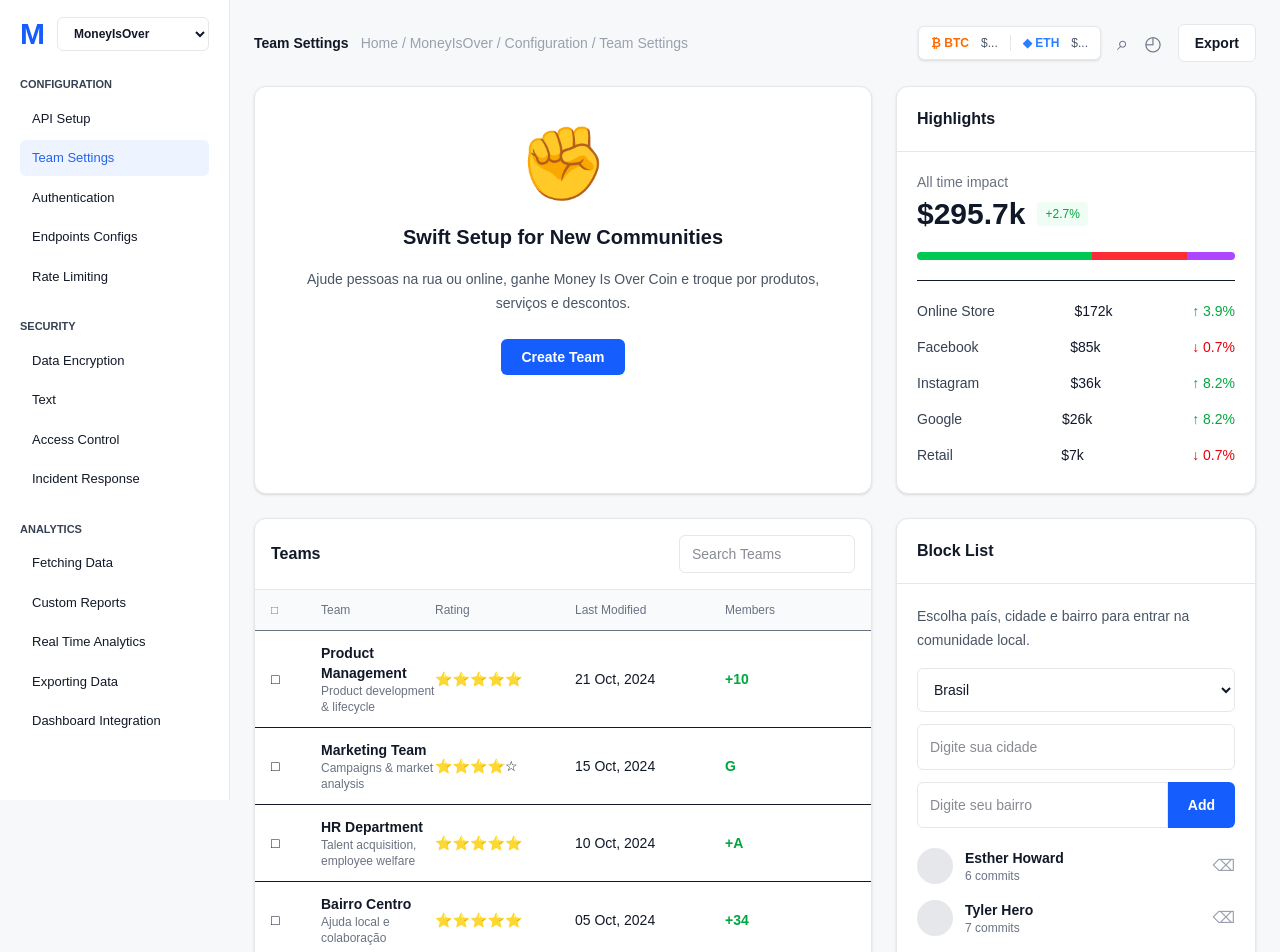
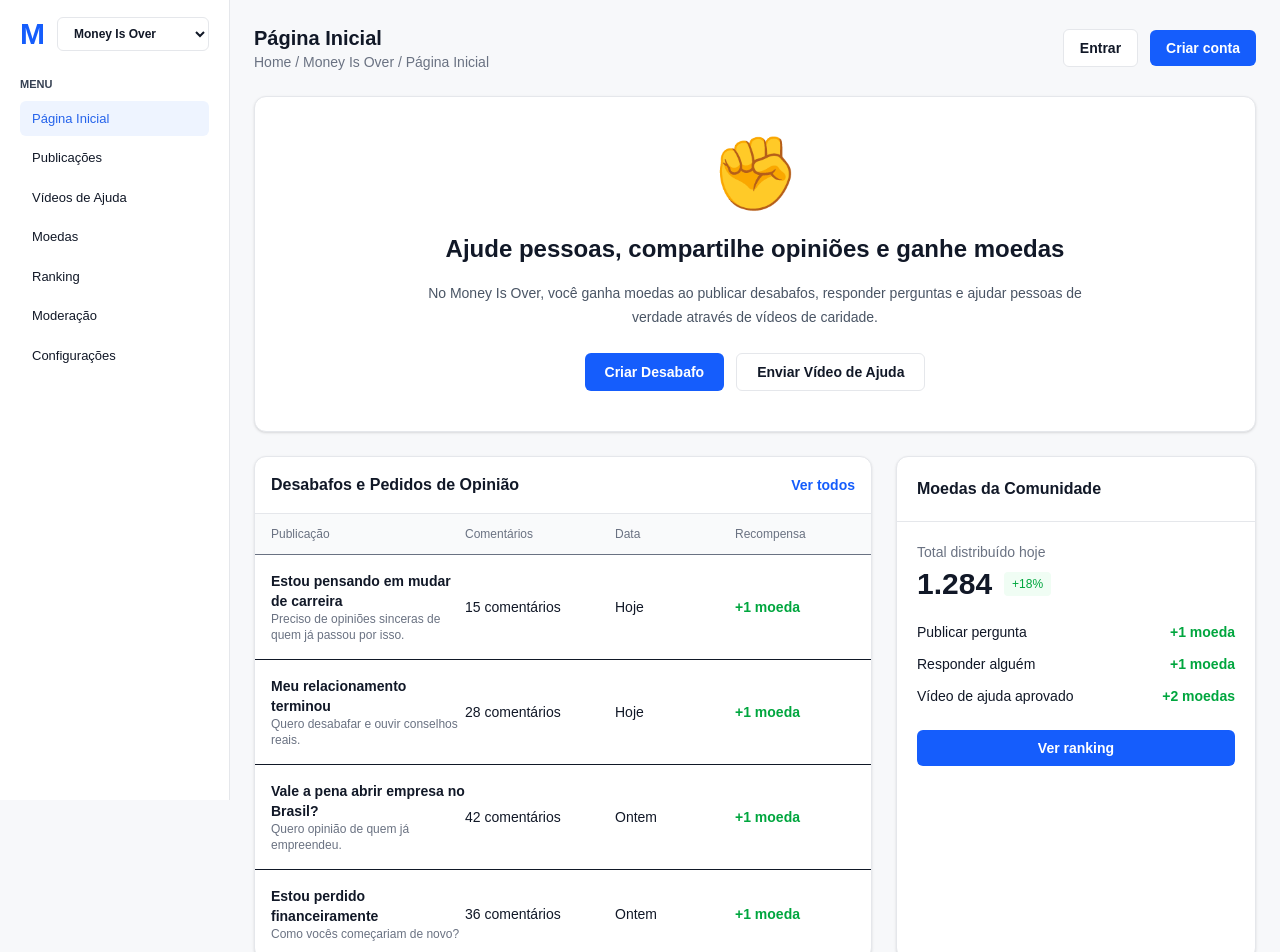
Before and after one commit to usdlorenzo/moneyisover, a Next.js app in the folder moneyisover/: page / in a window 1280 px wide. Shown: the top 952 px of the page. Built offline with nearby package versions, Linux system fonts and the light colour scheme; no server answers.

Commit message:
Update page.tsx

```diff
--- a/moneyisover/app/page.tsx
+++ b/moneyisover/app/page.tsx
@@ -1,62 +1,31 @@
 "use client";
 
-import { useEffect, useState } from "react";
+import { useState } from "react";
 
 export default function Home() {
-  const [active, setActive] = useState("Team Settings");
-  const [team, setTeam] = useState("");
-  const [country, setCountry] = useState("Brasil");
-  const [prices, setPrices] = useState({ bitcoin: 0, ethereum: 0 });
+  const [active, setActive] = useState("Página Inicial");
 
-  useEffect(() => {
-    async function loadPrices() {
-      try {
-        const res = await fetch(
-          "https://api.coingecko.com/api/v3/simple/price?ids=bitcoin,ethereum&vs_currencies=usd"
-        );
-        const data = await res.json();
-        setPrices({
-          bitcoin: data.bitcoin.usd,
-          ethereum: data.ethereum.usd,
-        });
-      } catch (e) {
-        console.log(e);
-      }
-    }
-
-    loadPrices();
-    const timer = setInterval(loadPrices, 30000);
-    return () => clearInterval(timer);
-  }, []);
-
-  const config = [
-    "API Setup",
-    "Team Settings",
-    "Authentication",
-    "Endpoints Configs",
-    "Rate Limiting",
+  const menu = [
+    "Página Inicial",
+    "Publicações",
+    "Vídeos de Ajuda",
+    "Moedas",
+    "Ranking",
+    "Moderação",
+    "Configurações",
   ];
 
-  const security = [
-    "Data Encryption",
-    "Text",
-    "Access Control",
-    "Incident Response",
+  const posts = [
+    ["Estou pensando em mudar de carreira", "Preciso de opiniões sinceras de quem já passou por isso.", "15 comentários", "Hoje", "+1 moeda"],
+    ["Meu relacionamento terminou", "Quero desabafar e ouvir conselhos reais.", "28 comentários", "Hoje", "+1 moeda"],
+    ["Vale a pena abrir empresa no Brasil?", "Quero opinião de quem já empreendeu.", "42 comentários", "Ontem", "+1 moeda"],
+    ["Estou perdido financeiramente", "Como vocês começariam de novo?", "36 comentários", "Ontem", "+1 moeda"],
   ];
 
-  const analytics = [
-    "Fetching Data",
-    "Custom Reports",
-    "Real Time Analytics",
-    "Exporting Data",
-    "Dashboard Integration",
-  ];
-
-  const teams = [
-    ["Product Management", "Product development & lifecycle", "⭐⭐⭐⭐⭐", "21 Oct, 2024", "+10"],
-    ["Marketing Team", "Campaigns & market analysis", "⭐⭐⭐⭐☆", "15 Oct, 2024", "G"],
-    ["HR Department", "Talent acquisition, employee welfare", "⭐⭐⭐⭐⭐", "10 Oct, 2024", "+A"],
-    ["Bairro Centro", "Ajuda local e colaboração", "⭐⭐⭐⭐⭐", "05 Oct, 2024", "+34"],
+  const videos = [
+    ["Distribuição de alimentos", "Usuário ajudou famílias em situação difícil.", "2 moedas"],
+    ["Ajuda a idoso", "Usuário ajudou um idoso com compras e transporte.", "2 moedas"],
+    ["Doação de roupas", "Usuário gravou a entrega de roupas para pessoas necessitadas.", "2 moedas"],
   ];
 
   function MenuItem({ item }: { item: string }) {
@@ -80,210 +49,168 @@
         <div className="mb-6 flex items-center gap-3">
           <div className="text-3xl font-black text-blue-600">M</div>
           <select className="w-full rounded-md border border-gray-200 bg-white px-3 py-2 text-xs font-semibold outline-none">
-            <option>MoneyIsOver</option>
+            <option>Money Is Over</option>
           </select>
         </div>
 
         <p className="mb-2 text-[11px] font-bold uppercase text-gray-700">
-          Configuration
+          Menu
         </p>
-        <div className="space-y-1">{config.map((i) => <MenuItem key={i} item={i} />)}</div>
 
-        <p className="mb-2 mt-6 text-[11px] font-bold uppercase text-gray-700">
-          Security
-        </p>
-        <div className="space-y-1">{security.map((i) => <MenuItem key={i} item={i} />)}</div>
-
-        <p className="mb-2 mt-6 text-[11px] font-bold uppercase text-gray-700">
-          Analytics
-        </p>
-        <div className="space-y-1">{analytics.map((i) => <MenuItem key={i} item={i} />)}</div>
+        <div className="space-y-1">
+          {menu.map((i) => (
+            <MenuItem key={i} item={i} />
+          ))}
+        </div>
       </aside>
 
       <section className="ml-[230px] p-6">
         <header className="mb-6 flex items-center justify-between">
-          <div className="flex items-center gap-3 text-sm">
-            <h1 className="font-semibold">{active}</h1>
-            <span className="text-gray-400">
-              Home / MoneyIsOver / Configuration / {active}
-            </span>
+          <div>
+            <h1 className="text-xl font-bold">{active}</h1>
+            <p className="text-sm text-gray-500">
+              Home / Money Is Over / {active}
+            </p>
           </div>
 
-          <div className="flex items-center gap-4">
-            <div className="flex items-center gap-3 rounded-md border border-gray-200 bg-white px-3 py-2 text-xs shadow-sm">
-              <span className="font-bold text-orange-500">₿ BTC</span>
-              <span className="text-gray-600">
-                ${prices.bitcoin ? prices.bitcoin.toLocaleString("en-US") : "..."}
-              </span>
-              <span className="h-4 w-px bg-gray-200" />
-              <span className="font-bold text-blue-500">◆ ETH</span>
-              <span className="text-gray-600">
-                ${prices.ethereum ? prices.ethereum.toLocaleString("en-US") : "..."}
-              </span>
-            </div>
-
-            <button className="text-xl text-gray-500">⌕</button>
-            <button className="text-xl text-gray-500">◴</button>
+          <div className="flex items-center gap-3">
             <button className="rounded-md border border-gray-200 bg-white px-4 py-2 text-sm font-semibold">
-              Export
+              Entrar
+            </button>
+            <button className="rounded-md bg-blue-600 px-4 py-2 text-sm font-semibold text-white">
+              Criar conta
             </button>
           </div>
         </header>
 
-        <div className="grid gap-6 lg:grid-cols-[1fr_360px]">
-          <div className="rounded-xl border border-gray-200 bg-white p-10 text-center shadow-sm">
-            <div className="mx-auto mb-6 text-7xl">✊</div>
-            <h2 className="text-xl font-semibold">
-              Swift Setup for New Communities
-            </h2>
-            <p className="mx-auto mt-4 max-w-xl text-sm leading-6 text-gray-600">
-              Ajude pessoas na rua ou online, ganhe Money Is Over Coin e troque
-              por produtos, serviços e descontos.
-            </p>
-            <button
-              onClick={() => alert("Criar comunidade")}
-              className="mt-6 rounded-md bg-blue-600 px-5 py-2 text-sm font-semibold text-white"
-            >
-              Create Team
+        <div className="mb-6 rounded-xl border border-gray-200 bg-white p-10 text-center shadow-sm">
+          <div className="mx-auto mb-6 text-7xl">✊</div>
+
+          <h2 className="text-2xl font-bold">
+            Ajude pessoas, compartilhe opiniões e ganhe moedas
+          </h2>
+
+          <p className="mx-auto mt-4 max-w-2xl text-sm leading-6 text-gray-600">
+            No Money Is Over, você ganha moedas ao publicar desabafos, responder
+            perguntas e ajudar pessoas de verdade através de vídeos de caridade.
+          </p>
+
+          <div className="mt-6 flex justify-center gap-3">
+            <button className="rounded-md bg-blue-600 px-5 py-2 text-sm font-semibold text-white">
+              Criar Desabafo
             </button>
-          </div>
 
-          <div className="rounded-xl border border-gray-200 bg-white shadow-sm">
-            <div className="border-b border-gray-200 p-5">
-              <h3 className="font-semibold">Highlights</h3>
-            </div>
-            <div className="p-5">
-              <p className="text-sm text-gray-500">All time impact</p>
-              <div className="mt-1 flex items-center gap-3">
-                <span className="text-3xl font-bold">$295.7k</span>
-                <span className="rounded bg-green-50 px-2 py-1 text-xs text-green-600">
-                  +2.7%
-                </span>
-              </div>
-
-              <div className="mt-5 flex h-2 overflow-hidden rounded-full">
-                <div className="w-[55%] bg-green-500" />
-                <div className="w-[30%] bg-red-500" />
-                <div className="w-[15%] bg-purple-500" />
-              </div>
-
-              <div className="mt-5 border-t pt-3">
-                {[
-                  ["Online Store", "$172k", "↑ 3.9%"],
-                  ["Facebook", "$85k", "↓ 0.7%"],
-                  ["Instagram", "$36k", "↑ 8.2%"],
-                  ["Google", "$26k", "↑ 8.2%"],
-                  ["Retail", "$7k", "↓ 0.7%"],
-                ].map(([name, value, percent]) => (
-                  <div key={name} className="flex justify-between py-2 text-sm">
-                    <span className="text-gray-700">{name}</span>
-                    <span>{value}</span>
-                    <span className={percent.includes("↑") ? "text-green-600" : "text-red-600"}>
-                      {percent}
-                    </span>
-                  </div>
-                ))}
-              </div>
-            </div>
+            <button className="rounded-md border border-gray-200 bg-white px-5 py-2 text-sm font-semibold">
+              Enviar Vídeo de Ajuda
+            </button>
           </div>
         </div>
 
-        <div className="mt-6 grid gap-6 lg:grid-cols-[1fr_360px]">
+        <div className="grid gap-6 lg:grid-cols-[1fr_360px]">
           <div className="rounded-xl border border-gray-200 bg-white shadow-sm">
             <div className="flex items-center justify-between border-b border-gray-200 p-4">
-              <h3 className="font-semibold">Teams</h3>
-              <input
-                placeholder="Search Teams"
-                className="w-44 rounded-md border border-gray-200 px-3 py-2 text-sm outline-none"
-              />
+              <h3 className="font-semibold">
+                Desabafos e Pedidos de Opinião
+              </h3>
+
+              <button className="text-sm font-semibold text-blue-600">
+                Ver todos
+              </button>
             </div>
 
-            <div className="grid grid-cols-[50px_1fr_140px_150px_130px] border-b bg-gray-50 px-4 py-3 text-xs text-gray-500">
-              <span>□</span>
-              <span>Team</span>
-              <span>Rating</span>
-              <span>Last Modified</span>
-              <span>Members</span>
+            <div className="grid grid-cols-[1fr_150px_120px_120px] border-b bg-gray-50 px-4 py-3 text-xs text-gray-500">
+              <span>Publicação</span>
+              <span>Comentários</span>
+              <span>Data</span>
+              <span>Recompensa</span>
             </div>
 
-            {teams.map((row) => (
+            {posts.map((row) => (
               <button
                 key={row[0]}
-                onClick={() => alert(`Abrindo ${row[0]}`)}
-                className="grid w-full grid-cols-[50px_1fr_140px_150px_130px] items-center border-b px-4 py-3 text-left text-sm hover:bg-gray-50"
+                onClick={() => alert(`Abrindo: ${row[0]}`)}
+                className="grid w-full grid-cols-[1fr_150px_120px_120px] items-center border-b px-4 py-4 text-left text-sm hover:bg-gray-50"
               >
-                <span>□</span>
                 <span>
                   <b>{row[0]}</b>
                   <p className="text-xs text-gray-500">{row[1]}</p>
                 </span>
+
                 <span>{row[2]}</span>
                 <span>{row[3]}</span>
                 <span className="font-bold text-green-600">{row[4]}</span>
               </button>
             ))}
-
-            <div className="flex items-center justify-between p-4 text-sm">
-              <span>
-                Show <button className="rounded border px-3 py-1">5</button> per page
-              </span>
-              <span>1-4 of 4 &nbsp; ← &nbsp; 1 &nbsp; →</span>
-            </div>
           </div>
 
           <div className="rounded-xl border border-gray-200 bg-white shadow-sm">
             <div className="border-b border-gray-200 p-5">
-              <h3 className="font-semibold">Block List</h3>
+              <h3 className="font-semibold">Moedas da Comunidade</h3>
             </div>
 
             <div className="p-5">
-              <p className="mb-4 text-sm leading-6 text-gray-600">
-                Escolha país, cidade e bairro para entrar na comunidade local.
-              </p>
+              <p className="text-sm text-gray-500">Total distribuído hoje</p>
 
-              <select
-                value={country}
-                onChange={(e) => setCountry(e.target.value)}
-                className="mb-3 w-full rounded-md border border-gray-200 p-3 text-sm outline-none"
-              >
-                <option>Brasil</option>
-                <option>Estados Unidos</option>
-                <option>Argentina</option>
-              </select>
-
-              <input
-                className="mb-3 w-full rounded-md border border-gray-200 p-3 text-sm outline-none"
-                placeholder="Digite sua cidade"
-              />
-
-              <div className="flex">
-                <input
-                  className="w-full rounded-l-md border border-gray-200 p-3 text-sm outline-none"
-                  placeholder="Digite seu bairro"
-                  value={team}
-                  onChange={(e) => setTeam(e.target.value)}
-                />
-                <button
-                  onClick={() => alert(`Entrando no bairro: ${team || "não informado"}`)}
-                  className="rounded-r-md bg-blue-600 px-5 text-sm font-semibold text-white"
-                >
-                  Add
-                </button>
+              <div className="mt-1 flex items-center gap-3">
+                <span className="text-3xl font-bold">1.284</span>
+                <span className="rounded bg-green-50 px-2 py-1 text-xs text-green-600">
+                  +18%
+                </span>
               </div>
 
-              <div className="mt-5 space-y-4">
-                {["Esther Howard", "Tyler Hero", "Arlene McCoy"].map((name, i) => (
-                  <div key={name} className="flex items-center gap-3">
-                    <div className="h-9 w-9 rounded-full bg-gray-200" />
-                    <div>
-                      <p className="text-sm font-semibold">{name}</p>
-                      <p className="text-xs text-gray-500">{i + 6} commits</p>
-                    </div>
-                    <button className="ml-auto text-gray-400">⌫</button>
-                  </div>
-                ))}
+              <div className="mt-5 space-y-3 text-sm">
+                <div className="flex justify-between">
+                  <span>Publicar pergunta</span>
+                  <b className="text-green-600">+1 moeda</b>
+                </div>
+
+                <div className="flex justify-between">
+                  <span>Responder alguém</span>
+                  <b className="text-green-600">+1 moeda</b>
+                </div>
+
+                <div className="flex justify-between">
+                  <span>Vídeo de ajuda aprovado</span>
+                  <b className="text-green-600">+2 moedas</b>
+                </div>
               </div>
+
+              <button className="mt-6 w-full rounded-md bg-blue-600 px-5 py-2 text-sm font-semibold text-white">
+                Ver ranking
+              </button>
             </div>
+          </div>
+        </div>
+
+        <div className="mt-6 rounded-xl border border-gray-200 bg-white shadow-sm">
+          <div className="flex items-center justify-between border-b border-gray-200 p-4">
+            <h3 className="font-semibold">Vídeos de Ajuda</h3>
+
+            <button className="text-sm font-semibold text-blue-600">
+              Ver todos
+            </button>
+          </div>
+
+          <div className="grid gap-4 p-5 lg:grid-cols-3">
+            {videos.map((video) => (
+              <div key={video[0]} className="rounded-lg border border-gray-200 p-4">
+                <div className="mb-4 flex h-36 items-center justify-center rounded-lg bg-gray-100 text-5xl">
+                  ▶
+                </div>
+
+                <h4 className="font-semibold">{video[0]}</h4>
+
+                <p className="mt-2 text-sm text-gray-500">{video[1]}</p>
+
+                <div className="mt-4 flex items-center justify-between">
+                  <span className="font-bold text-green-600">{video[2]}</span>
+
+                  <button className="rounded-md bg-blue-600 px-4 py-2 text-sm font-semibold text-white">
+                    Assistir
+                  </button>
+                </div>
+              </div>
+            ))}
           </div>
         </div>
       </section>
```
